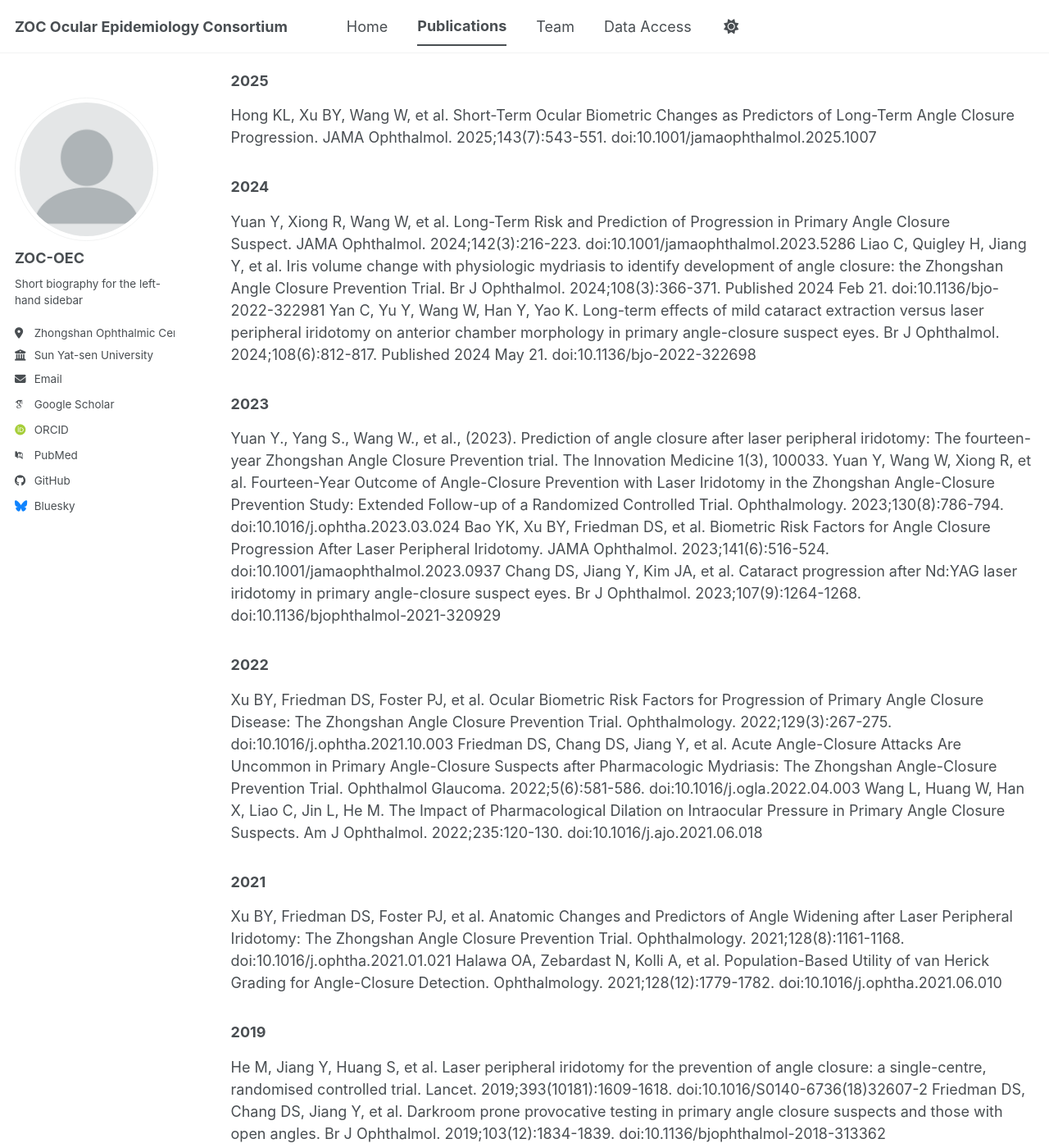
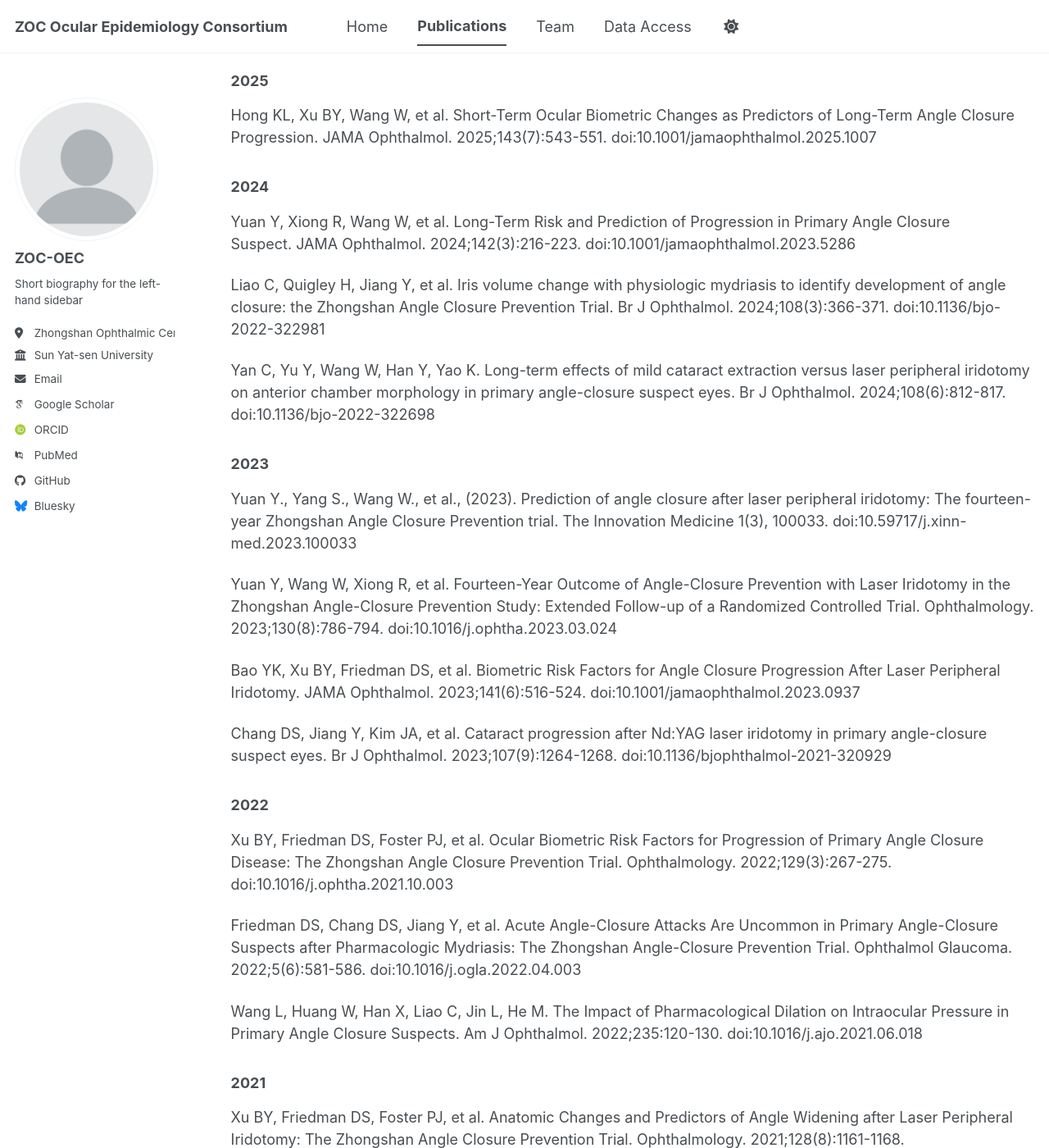
Before and after one commit to zoc-oec/zoc-oec.github.io, a Jekyll site: the page built from _pages/pub_zap.md, in a window 1280 px wide and 1400 px high, scrolled down 354 px. Shown: the whole window at 82% size. Built offline with Jekyll 4.4.1, drawn with Linux system fonts in a browser that asks for light colours; some web fonts are replaced; a script bundle is joined from its source files by our own code; library files that are not in the unit come from our copies; some of the changed text lies outside the part shown.

Commit message:
Update pub_zap.md

```diff
--- a/_pages/pub_zap.md
+++ b/_pages/pub_zap.md
@@ -19,24 +19,33 @@ Hong KL, Xu BY, Wang W, et al. Short-Term Ocular Biometric Changes as Predictors
 
 ### 2024
 Yuan Y, Xiong R, Wang W, et al. Long-Term Risk and Prediction of Progression in Primary Angle Closure Suspect. JAMA Ophthalmol. 2024;142(3):216-223. doi:10.1001/jamaophthalmol.2023.5286
-Liao C, Quigley H, Jiang Y, et al. Iris volume change with physiologic mydriasis to identify development of angle closure: the Zhongshan Angle Closure Prevention Trial. Br J Ophthalmol. 2024;108(3):366-371. Published 2024 Feb 21. doi:10.1136/bjo-2022-322981
-Yan C, Yu Y, Wang W, Han Y, Yao K. Long-term effects of mild cataract extraction versus laser peripheral iridotomy on anterior chamber morphology in primary angle-closure suspect eyes. Br J Ophthalmol. 2024;108(6):812-817. Published 2024 May 21. doi:10.1136/bjo-2022-322698
+
+Liao C, Quigley H, Jiang Y, et al. Iris volume change with physiologic mydriasis to identify development of angle closure: the Zhongshan Angle Closure Prevention Trial. Br J Ophthalmol. 2024;108(3):366-371. doi:10.1136/bjo-2022-322981
+
+Yan C, Yu Y, Wang W, Han Y, Yao K. Long-term effects of mild cataract extraction versus laser peripheral iridotomy on anterior chamber morphology in primary angle-closure suspect eyes. Br J Ophthalmol. 2024;108(6):812-817. doi:10.1136/bjo-2022-322698
 
 ### 2023
-Yuan Y., Yang S., Wang W., et al., (2023). Prediction of angle closure after laser peripheral iridotomy: The fourteen-year Zhongshan Angle Closure Prevention trial. The Innovation Medicine 1(3), 100033.
+Yuan Y., Yang S., Wang W., et al., (2023). Prediction of angle closure after laser peripheral iridotomy: The fourteen-year Zhongshan Angle Closure Prevention trial. The Innovation Medicine 1(3), 100033. doi:10.59717/j.xinn-med.2023.100033
+
 Yuan Y, Wang W, Xiong R, et al. Fourteen-Year Outcome of Angle-Closure Prevention with Laser Iridotomy in the Zhongshan Angle-Closure Prevention Study: Extended Follow-up of a Randomized Controlled Trial. Ophthalmology. 2023;130(8):786-794. doi:10.1016/j.ophtha.2023.03.024
+
 Bao YK, Xu BY, Friedman DS, et al. Biometric Risk Factors for Angle Closure Progression After Laser Peripheral Iridotomy. JAMA Ophthalmol. 2023;141(6):516-524. doi:10.1001/jamaophthalmol.2023.0937
+
 Chang DS, Jiang Y, Kim JA, et al. Cataract progression after Nd:YAG laser iridotomy in primary angle-closure suspect eyes. Br J Ophthalmol. 2023;107(9):1264-1268. doi:10.1136/bjophthalmol-2021-320929
 
 ### 2022
 Xu BY, Friedman DS, Foster PJ, et al. Ocular Biometric Risk Factors for Progression of Primary Angle Closure Disease: The Zhongshan Angle Closure Prevention Trial. Ophthalmology. 2022;129(3):267-275. doi:10.1016/j.ophtha.2021.10.003
+
 Friedman DS, Chang DS, Jiang Y, et al. Acute Angle-Closure Attacks Are Uncommon in Primary Angle-Closure Suspects after Pharmacologic Mydriasis: The Zhongshan Angle-Closure Prevention Trial. Ophthalmol Glaucoma. 2022;5(6):581-586. doi:10.1016/j.ogla.2022.04.003
+
 Wang L, Huang W, Han X, Liao C, Jin L, He M. The Impact of Pharmacological Dilation on Intraocular Pressure in Primary Angle Closure Suspects. Am J Ophthalmol. 2022;235:120-130. doi:10.1016/j.ajo.2021.06.018
 
 ### 2021
 Xu BY, Friedman DS, Foster PJ, et al. Anatomic Changes and Predictors of Angle Widening after Laser Peripheral Iridotomy: The Zhongshan Angle Closure Prevention Trial. Ophthalmology. 2021;128(8):1161-1168. doi:10.1016/j.ophtha.2021.01.021
+
 Halawa OA, Zebardast N, Kolli A, et al. Population-Based Utility of van Herick Grading for Angle-Closure Detection. Ophthalmology. 2021;128(12):1779-1782. doi:10.1016/j.ophtha.2021.06.010
 
 ### 2019
 He M, Jiang Y, Huang S, et al. Laser peripheral iridotomy for the prevention of angle closure: a single-centre, randomised controlled trial. Lancet. 2019;393(10181):1609-1618. doi:10.1016/S0140-6736(18)32607-2
+
 Friedman DS, Chang DS, Jiang Y, et al. Darkroom prone provocative testing in primary angle closure suspects and those with open angles. Br J Ophthalmol. 2019;103(12):1834-1839. doi:10.1136/bjophthalmol-2018-313362
```
